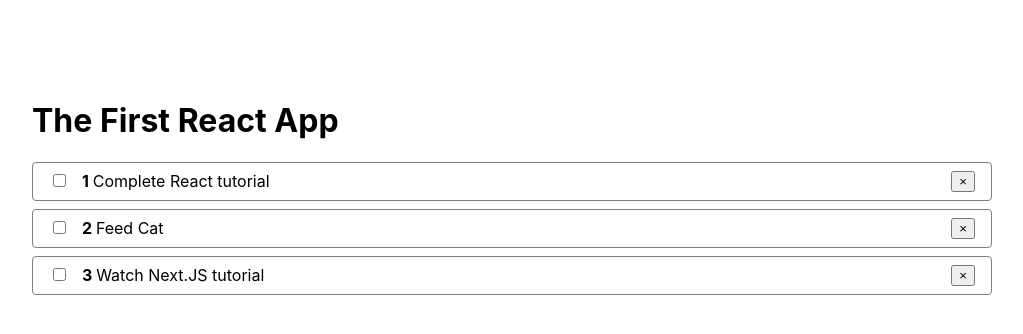
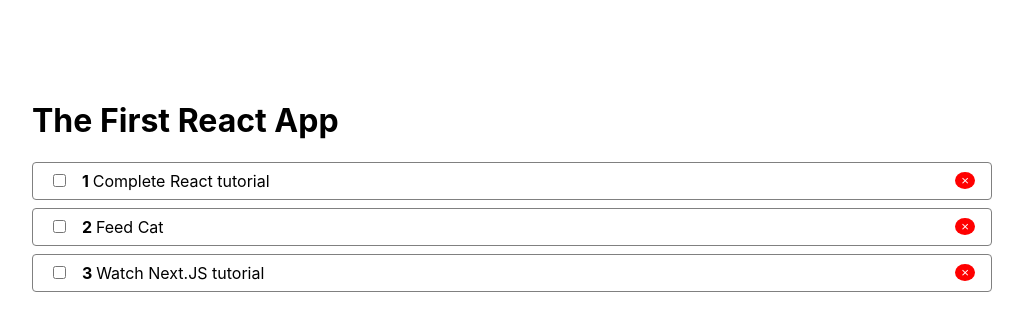
Before and after one commit to lightxlamp/React, a React (Create React App) app in the folder Youtube_course_by_Vladilen/first-react-app/: page / in a window 1280 px wide. Shown: the top 334 px of the page, without its empty margins (128-1151 px from the left). Built offline with nearby package versions, Linux system fonts and the light colour scheme.

Commit message:
style: add styles to "Remove Button"

```diff
--- a/Youtube_course_by_Vladilen/first-react-app/src/index.css
+++ b/Youtube_course_by_Vladilen/first-react-app/src/index.css
@@ -17,3 +17,10 @@
   margin: 0 auto;
   width: 60rem;
 }
+
+.removeBtn {
+  background: red;
+  border-radius: 50%;
+  color: #fff;
+  border: none;
+}
--- a/Youtube_course_by_Vladilen/first-react-app/src/todo/ToDoItem.js
+++ b/Youtube_course_by_Vladilen/first-react-app/src/todo/ToDoItem.js
@@ -24,7 +24,7 @@
             <strong>{index + 1} </strong>
             { todo.title }
         </span>
-        <button>&times;</button>
+        <button className="removeBtn">&times;</button>
     </li>
     )
 }
```
